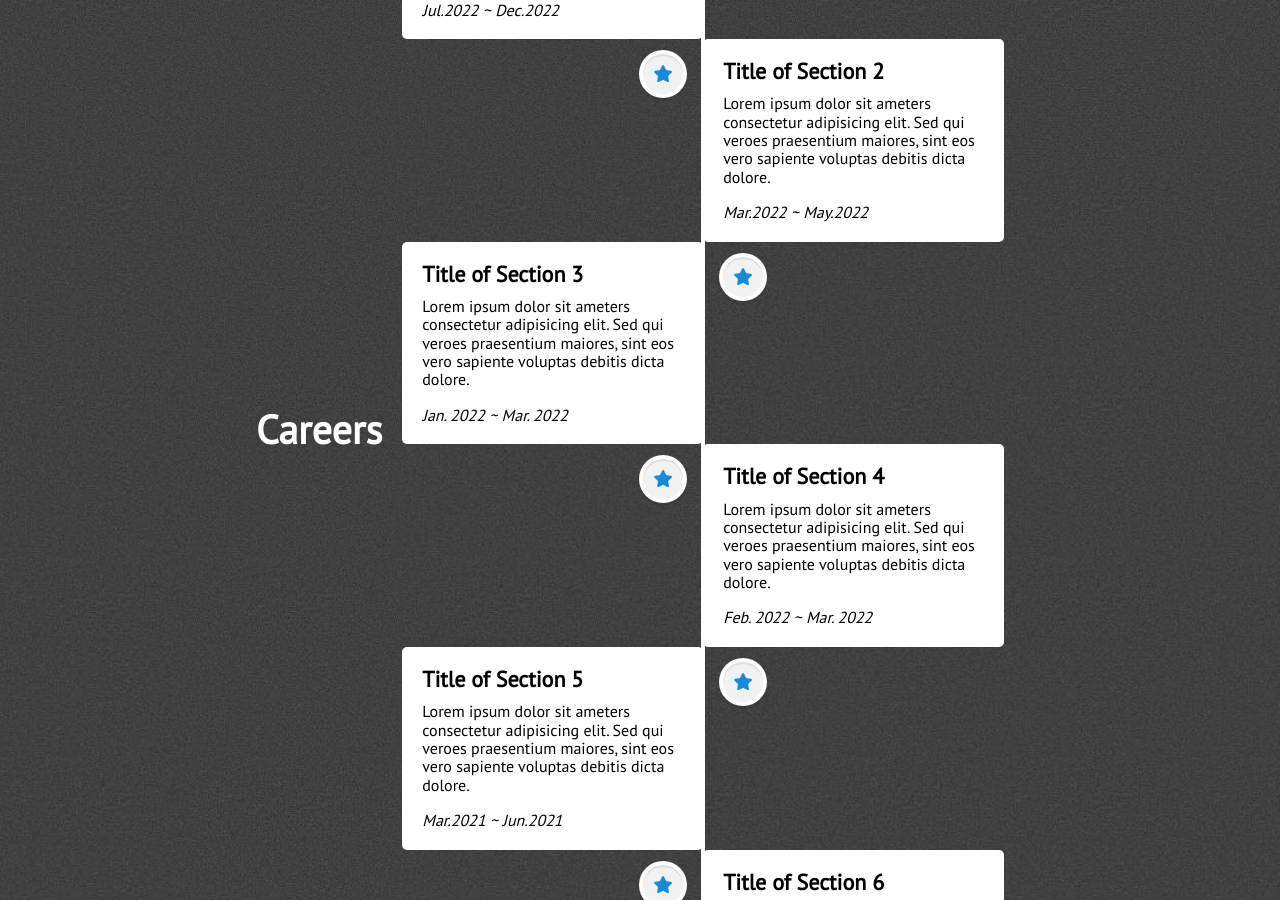
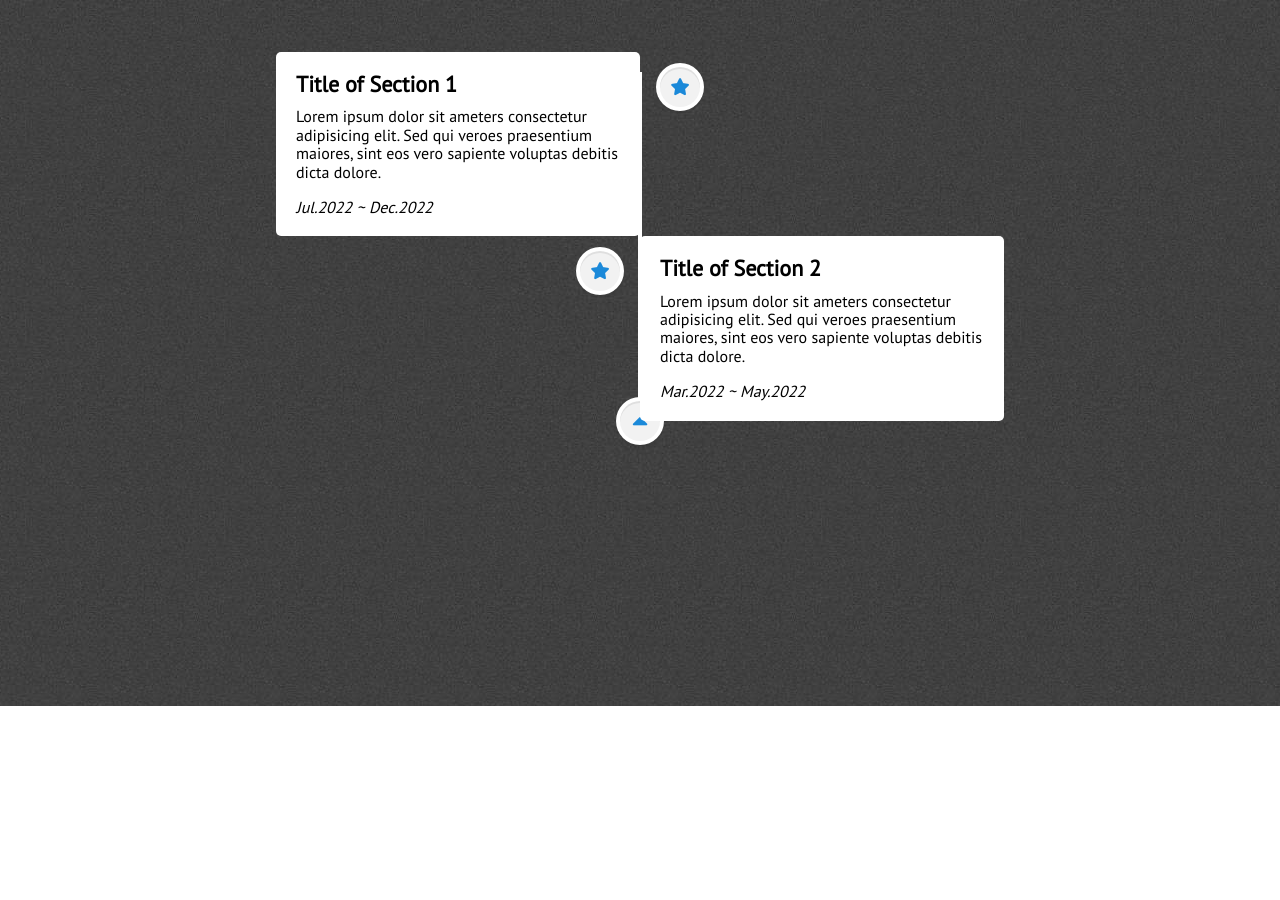
Before and after one commit to YoungheeGGO/YoungheeGGo.github.io, a Jekyll site: the page built from index.html, in a window 1280 px wide and 900 px high, scrolled down 4240 px. Built offline with Jekyll 4.4.1, drawn with Linux system fonts in a browser that asks for light colours; nearby versions of some CDN libraries; some of the changed text lies outside the part shown.

Commit message:
Update blogs.html

```diff
--- a/_includes/blogs.html
+++ b/_includes/blogs.html
@@ -12,98 +12,40 @@
 <div class="section-wrapper">
     <section class="section" id="blog-posts">
 
-<div class="section-heading" id="recent-posts-text">Careers</div>
+    <!--<div class="section-heading" id="recent-posts-text">Careers</div>-->
+        <div class="wrapper-line">
 
-  <div class="wrapper-line">
             <div class="center-line">
                 <a href="#" class="scroll-icon"><i class="fas fa-caret-up"></i></a>
             </div>
+
             <div class="row row-1">
                 <section>
                     <i class="icon fas fa-star"></i>
                     <div class="details">
                         <span class="title">Title of Section 1</span>
-          <!--<span>1st Jan 2021</span>-->
                     </div>
                     <p>Lorem ipsum dolor sit ameters consectetur adipisicing elit. Sed qui veroes praesentium maiores, sint eos vero sapiente voluptas debitis dicta dolore.</p>
                     <div class="bottom">
-          <!--<a href="#">Read more</a>-->
                         <i>Jul.2022 ~ Dec.2022</i>
                     </div>
                </section>
             </div>
+
             <div class="row row-2">
                 <section>
                     <i class="icon fas fa-star"></i>
                     <div class="details">
                         <span class="title">Title of Section 2</span>
-          <!--<span>2nd Jan 2021</span>-->
                     </div>
                     <p>Lorem ipsum dolor sit ameters consectetur adipisicing elit. Sed qui veroes praesentium maiores, sint eos vero sapiente voluptas debitis dicta dolore.</p>
                     <div class="bottom">
-          <!--<a href="#">Read more</a>-->
                         <i>Mar.2022 ~ May.2022</i>
                     </div>
                 </section>
             </div>
-    <div class="row row-1">
-      <section>
-        <i class="icon fas fa-star"></i>
-        <div class="details">
-          <span class="title">Title of Section 3</span>
-          <!--<span>3rd Jan 2021</span>-->
+
         </div>
-        <p>Lorem ipsum dolor sit ameters consectetur adipisicing elit. Sed qui veroes praesentium maiores, sint eos vero sapiente voluptas debitis dicta dolore.</p>
-        <div class="bottom">
-          <!--<a href="#">Read more</a>-->
-          <i>Jan. 2022 ~ Mar. 2022</i>
-        </div>
-      </section>
-    </div>
-    <div class="row row-2">
-      <section>
-        <i class="icon fas fa-star"></i>
-        <div class="details">
-          <span class="title">Title of Section 4</span>
-          <!--<span>4th Jan 2021</span>-->
-        </div>
-        <p>Lorem ipsum dolor sit ameters consectetur adipisicing elit. Sed qui veroes praesentium maiores, sint eos vero sapiente voluptas debitis dicta dolore.</p>
-        <div class="bottom">
-          <!--<a href="#">Read more</a>-->
-          <i>Feb. 2022 ~ Mar. 2022</i>
-        </div>
-      </section>
-    </div>
-    <div class="row row-1">
-      <section>
-        <i class="icon fas fa-star"></i>
-        <div class="details">
-          <span class="title">Title of Section 5</span>
-          <!--<span>5th Jan 2021</span>-->
-        </div>
-        <p>Lorem ipsum dolor sit ameters consectetur adipisicing elit. Sed qui veroes praesentium maiores, sint eos vero sapiente voluptas debitis dicta dolore.</p>
-        <div class="bottom">
-          <!--<a href="#">Read more</a>-->
-          <i>Mar.2021 ~ Jun.2021</i>
-        </div>
-      </section>
-    </div>
-    <div class="row row-2">
-      <section>
-        <i class="icon fas fa-star"></i>
-        <div class="details">
-          <span class="title">Title of Section 6</span>
-          <!--<span>6th Jan 2021</span>-->
-        </div>
-        <p>Lorem ipsum dolor sit ameters consectetur adipisicing elit. Sed qui veroes praesentium maiores, sint eos vero sapiente voluptas debitis dicta dolore.</p>
-        <div class="bottom">
-          <!--<a href="#">Read more</a>-->
-          <i>Jan. 2021 ~ Feb 2021</i>
-        </div>
-      </section>
-    </div>
-  </div>
-    <br/><br/><br/>
 
     </section>
 </div>
```
Lines whose indentation alone changed are shown as unchanged.
